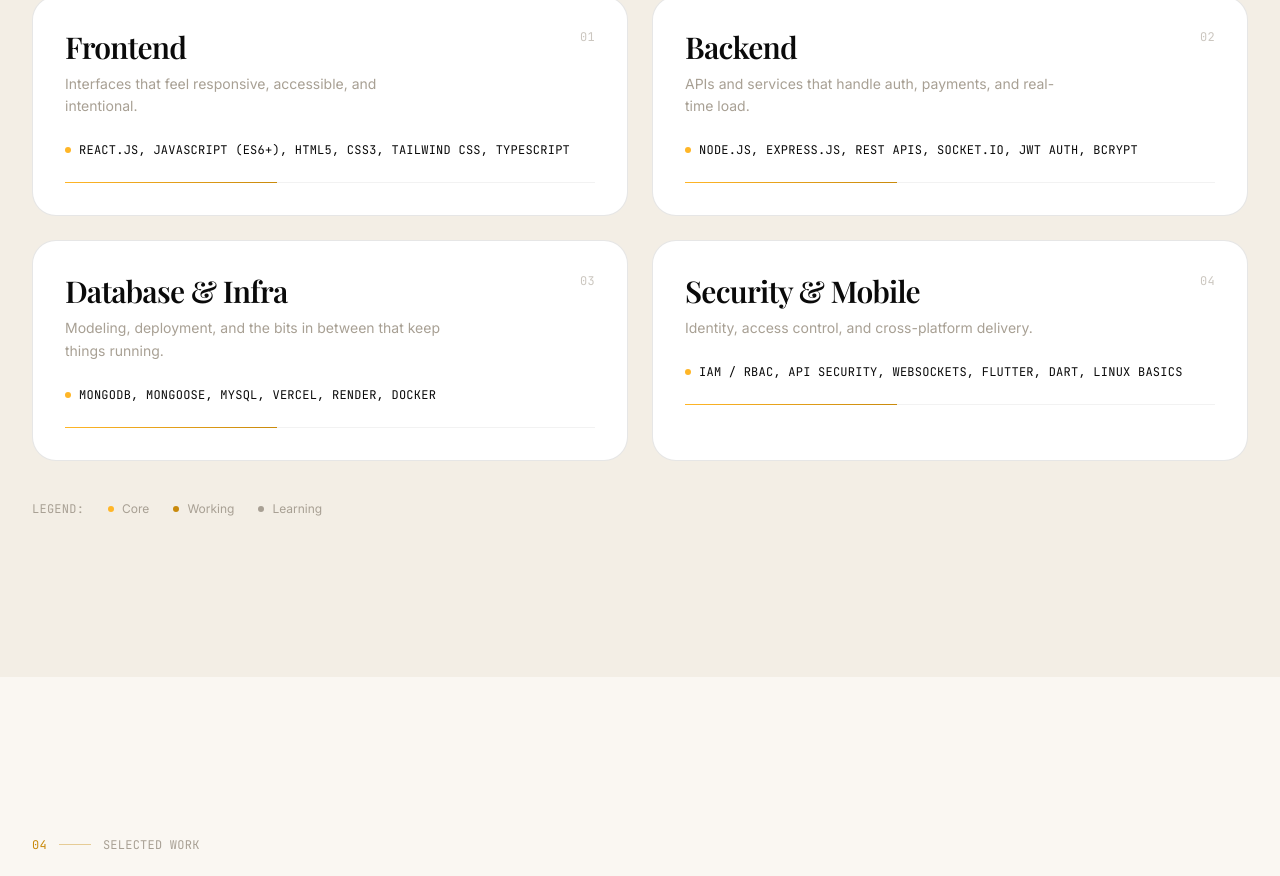
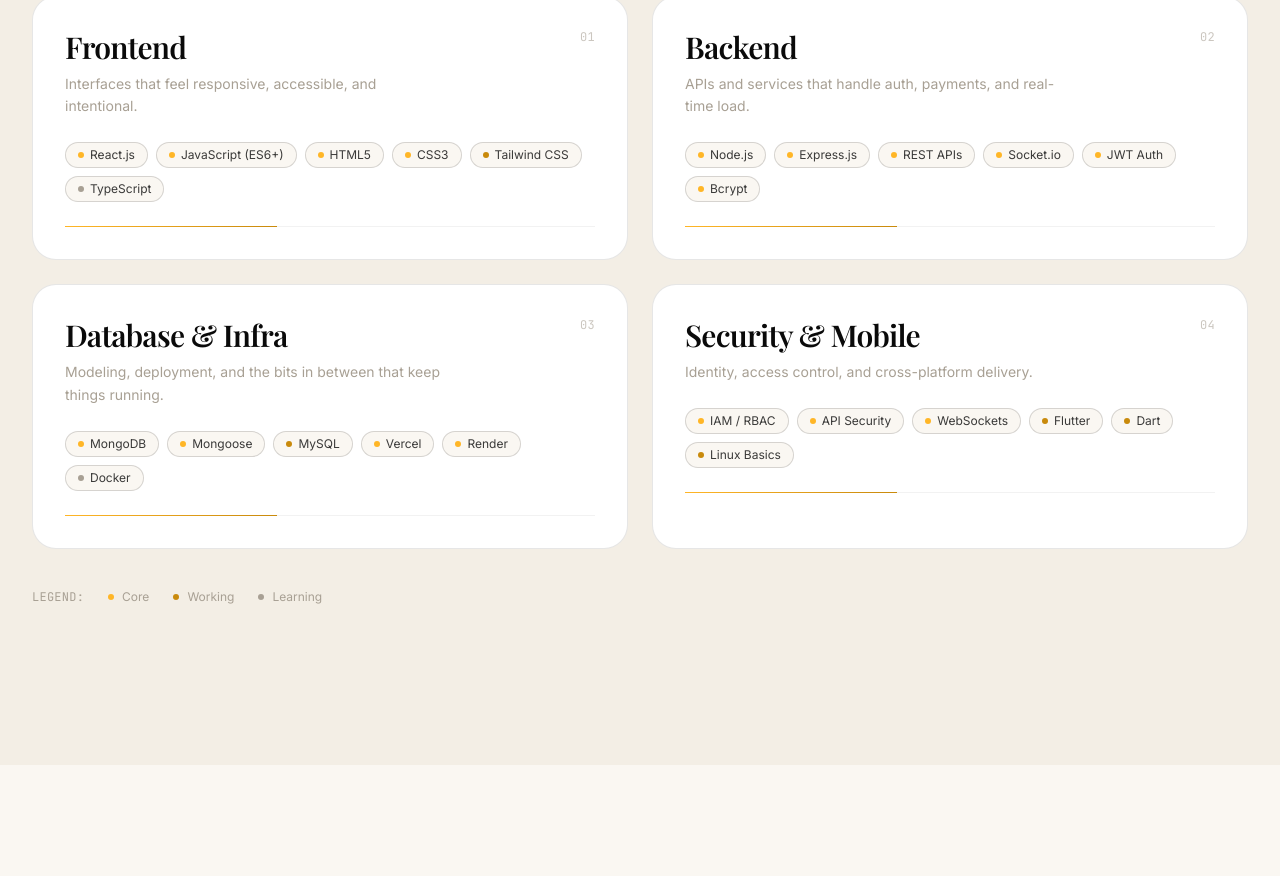
Before and after one commit to udayrajsaroj/Portfolio, a Next.js app: page / in a window 1280 px wide. Shown: the part 2450-3326 px from the top of the page. Built offline with nearby package versions, Linux system fonts and the light colour scheme.

Commit message:
Refactor skill pills to match Currently Leveling Up style

```diff
--- a/src/components/portfolio/skills.tsx
+++ b/src/components/portfolio/skills.tsx
@@ -64,11 +64,16 @@ export function Skills() {
                 </span>
               </div>
 
-              <div className="relative mt-6 flex items-center gap-2">
-                <span className={cn("h-1.5 w-1.5 rounded-full", levelStyles[cat.skills[0]?.level ?? 'core'].dot)} />
-                <p className="font-mono-label text-xs uppercase tracking-[0.15em]">
-                  {cat.skills.map(s => s.name).join(', ')}
-                </p>
+              <div className="relative mt-6 flex flex-wrap gap-2">
+                {cat.skills.map((skill, si) => {
+                  const style = levelStyles[skill.level];
+                  return (
+                    <span key={skill.name} className="inline-flex items-center gap-1.5 rounded-full border border-ink/15 bg-cream px-3 py-1 text-xs text-ink/80">
+                      <span className={cn("h-1.5 w-1.5 rounded-full", style.dot)} />
+                      {skill.name}
+                    </span>
+                  );
+                })}
               </div>
 
               {/* Bottom accent line */}
```
